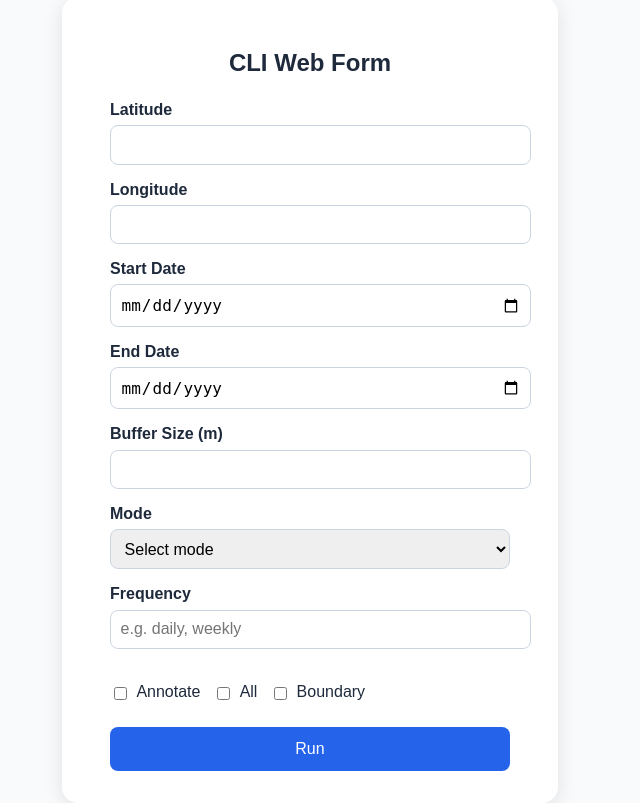
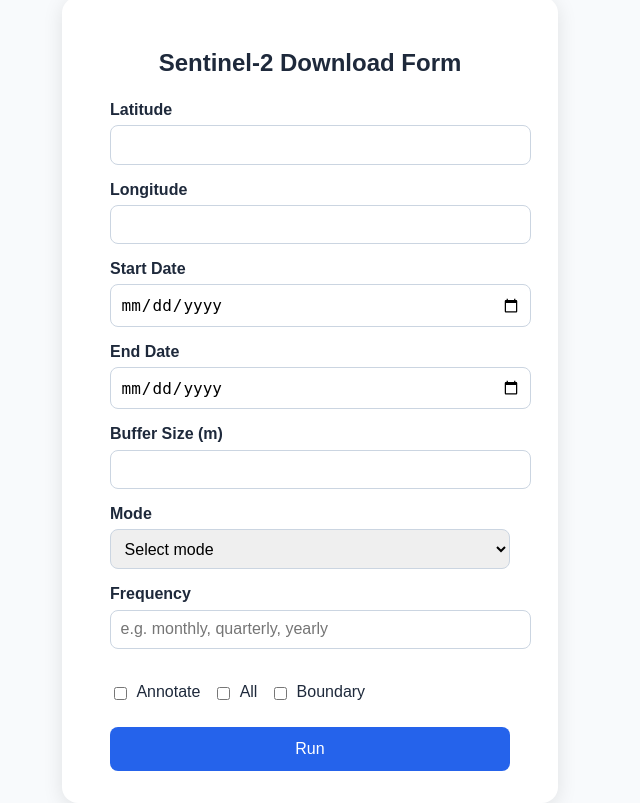
Before and after one commit to miguel123-gis/eo-ph, a Flask app: page /download in a window 1280 px wide. Shown: the whole page, without its empty margins (330-970 px from the left). Run offline with Flask 3, Linux system fonts and the light colour scheme; parts of the project's set-up code (start-up, migrations or seed data) failed here and were passed over; some web fonts are replaced.

Commit message:
Update readme

```diff
--- a/app/templates/form.html
+++ b/app/templates/form.html
@@ -3,7 +3,7 @@
 <head>
   <meta charset="UTF-8" />
   <meta name="viewport" content="width=device-width, initial-scale=1.0" />
-  <title>CLI Frontend</title>
+  <title>Sentinel-2 Download Form</title>
   <link href="https://fonts.googleapis.com/css2?family=Aerial&display=swap" rel="stylesheet">
   <style>
     body {
@@ -80,7 +80,7 @@
 </head>
 <body>
   <form action="/download" method="POST" enctype="application/x-www-form-urlencoded">
-    <h2>CLI Web Form</h2>
+    <h2>Sentinel-2 Download Form</h2>
 
     <label for="latitude">Latitude</label>
     <input type="number" step="any" id="latitude" name="latitude" required>
@@ -105,7 +105,7 @@
     </select>
 
     <label for="frequency">Frequency</label>
-    <input type="text" id="frequency" name="frequency" placeholder="e.g. daily, weekly" required>
+    <input type="text" id="frequency" name="frequency" placeholder="e.g. monthly, quarterly, yearly" required>
 
     <div class="checkbox-group">
       <label><input type="checkbox" name="annotate"> Annotate</label>
```
Also changed, not shown: README.md, misc/sample_form.png (added).
